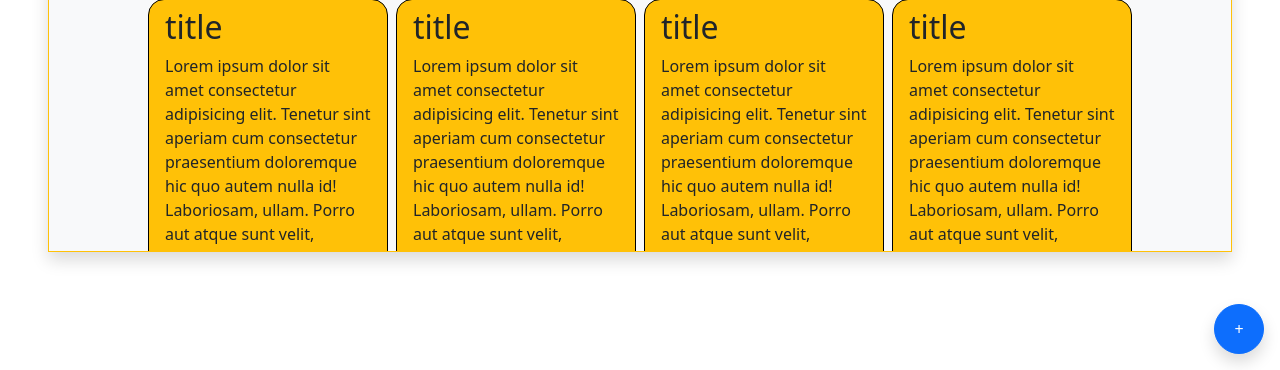
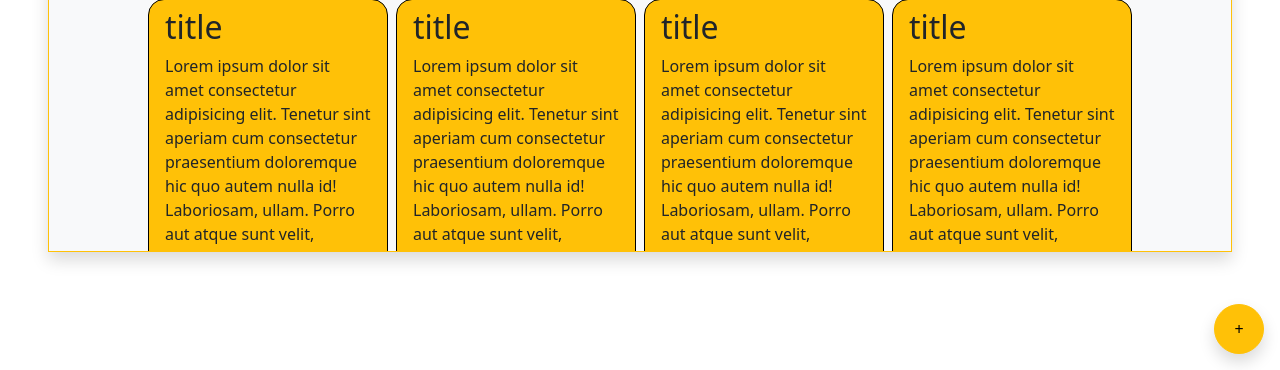
Before and after one commit to Ali-404/notesapp-django, a Django app: page / in a window 1280 px wide. Shown: the part 1072-1442 px from the top of the page. Run offline with Django 5.2, Linux system fonts and the light colour scheme.

Commit message:
`Updated CSS styles for icon button in base.html and changed button color in home.html`

```diff
--- a/notesProject/notes/templates/base.html
+++ b/notesProject/notes/templates/base.html
@@ -18,6 +18,10 @@
             border-radius: 50%;
             width: 60px;
             height: 60px;
+            transition: all 0.3s ease-in-out;
+        }
+        .icon-btn:hover{
+            transform: scale(1.1);
         }
     </style>
 
--- a/notesProject/notes/templates/home.html
+++ b/notesProject/notes/templates/home.html
@@ -22,7 +22,7 @@
     {% include 'blocknote.html' %}
 </section>
 
-<button class="position-fixed bottom-0 end-0 m-3 btn btn-primary icon-btn shadow" style="width: 50px; height: 50px;" >
+<button class="position-fixed bottom-0 end-0 m-3 btn btn-warning icon-btn shadow" style="width: 50px; height: 50px;" >
     +
 </button>
 
```
